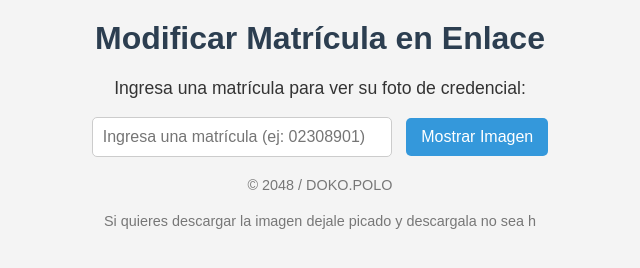
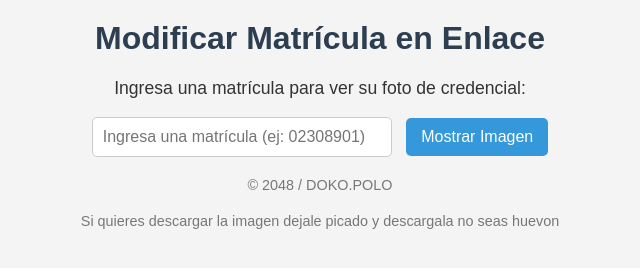
Before and after one commit to DOKO0000/AAAa, a plain HTML site: page index.html in a window 1280 px wide. Shown: the full height of the page, 320-960 px from the left. Drawn offline with Linux system fonts and the light colour scheme.

Commit message:
Update index.html

```diff
--- a/index.html
+++ b/index.html
@@ -125,4 +125,4 @@
         © 2048 / DOKO.POLO </footer>
 
 <footer>
-Si quieres descargar la imagen dejale picado y descargala no sea h
+Si quieres descargar la imagen dejale picado y descargala no seas huevon
```
